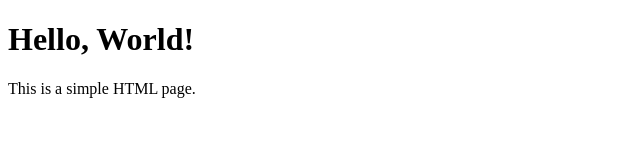
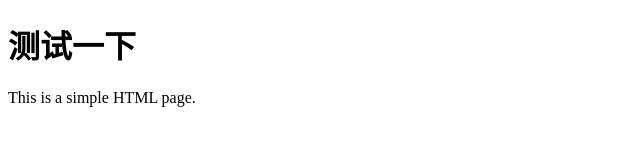
Before and after one commit to Jeremywjrr/Jeremywjrr.github.io, a plain HTML site: page index.html in a window 1280 px wide. Shown: the whole page, without its empty margins (0-640 px from the left). Drawn offline with Linux system fonts and the light colour scheme.

Commit message:
first edit

```diff
--- a/index.html
+++ b/index.html
@@ -6,7 +6,7 @@
     <title>Your Page Title</title>
 </head>
 <body>
-    <h1>Hello, World!</h1>
+    <h1>测试一下</h1>
     <p>This is a simple HTML page.</p>
 </body>
 </html>
```
